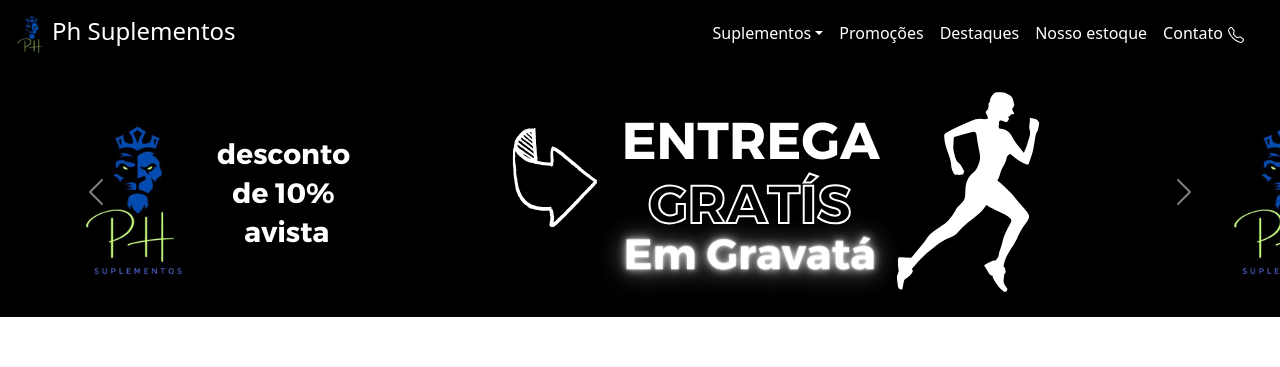
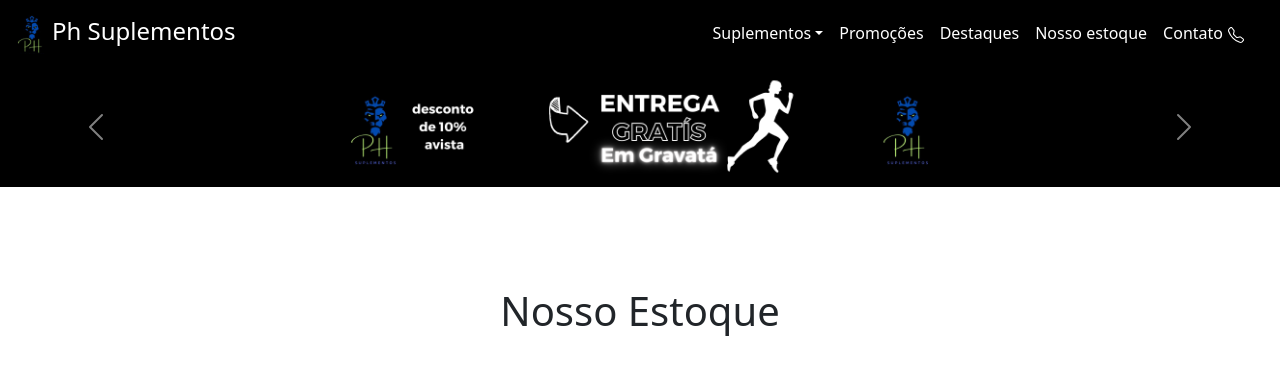
Before and after one commit to geanderson-062/Ph-suplementos, a React (Create React App) app: page /Estoque in a window 1280 px wide. Shown: the top 367 px of the page. Built offline with nearby package versions, Linux system fonts and the light colour scheme.

Commit message:
img desktop ready

```diff
--- a/src/components/BannerEntregaImg/index.js
+++ b/src/components/BannerEntregaImg/index.js
@@ -38,12 +38,7 @@
               alt="Mobile Banner"
             />
           ) : (
-            <img
-              src={ImgBannerEntrega}
-              className="img-fluid"
-              alt="Banner"
-              style={{ maxWidth: "120%", maxHeight: "120%" }}
-            />
+            <img src={ImgBannerEntrega} className="img-fluid" alt="Banner" />
           )}
         </div>
       </>
```
Also changed, not shown: src/assets/ImgBanner/BannerEntrega.png, src/assets/ImgBanner/BannerPerformance.png.
